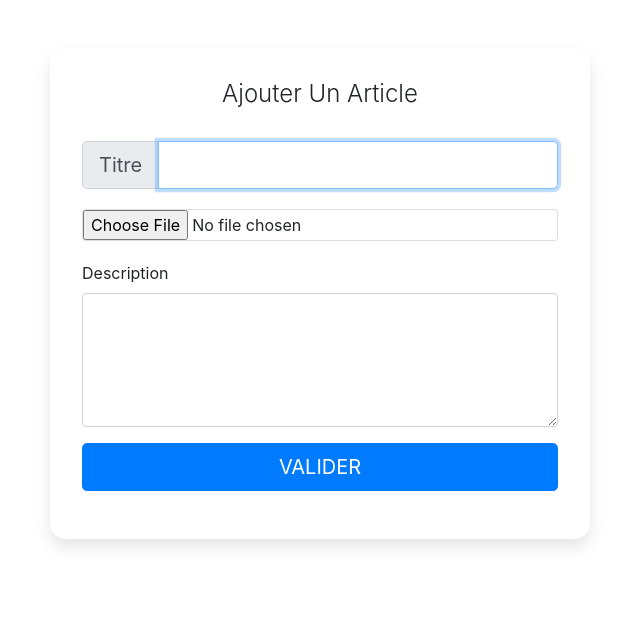
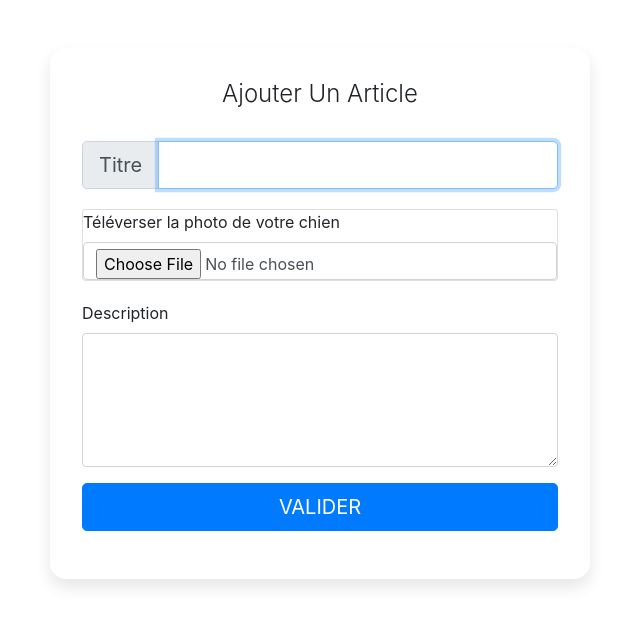
Before and after one commit to Anjuide/instadog.ch, a PHP site: page /ajouter-un-article.php in a window 1280 px wide. Shown: the part 58-677 px from the top of the page, without its empty margins (320-960 px from the left). Run offline with PHP 8.4, Linux system fonts and the light colour scheme; some libraries are stand-ins or nearby versions.

Commit message:
Update form

```diff
--- a/ajouter-un-article.php
+++ b/ajouter-un-article.php
@@ -10,7 +10,7 @@ include "header.php"
             <div class="card card-signin my-5">
                 <div class="card-body">
                     <h5 class="card-title text-center">Ajouter Un Article</h5>
-                    <form class="form-group" action="ajouter-un-article-form.php" method="POST">
+                    <form class="form-group" action="ajouter-un-article-form.php" method="POST" enctype="multipart/form-data" >
                         <!-- TITRE DE L'ARTICLE -->
                         <div class="input-group input-group-lg inp-articl">
                             <div class="input-group-prepend">
@@ -20,7 +20,8 @@ include "header.php"
                         </div>
                         <!-- PHOTO DE L'ARTICLE -->
                         <div class="card">
-                            <input type="file" name="picture" id="uploadPicture" required>
+                            <label for="inputPays">Téléverser la photo de votre chien</label>
+                            <input type="file" id="inputPhoto" name ="picture" class="form-control" placeholder="Téléverser la photo de votre chien" required>
                         </div>
                         <!-- DESCRIPTION DE L'ARTICLE -->
                         <div class="form-group txtara">
```
